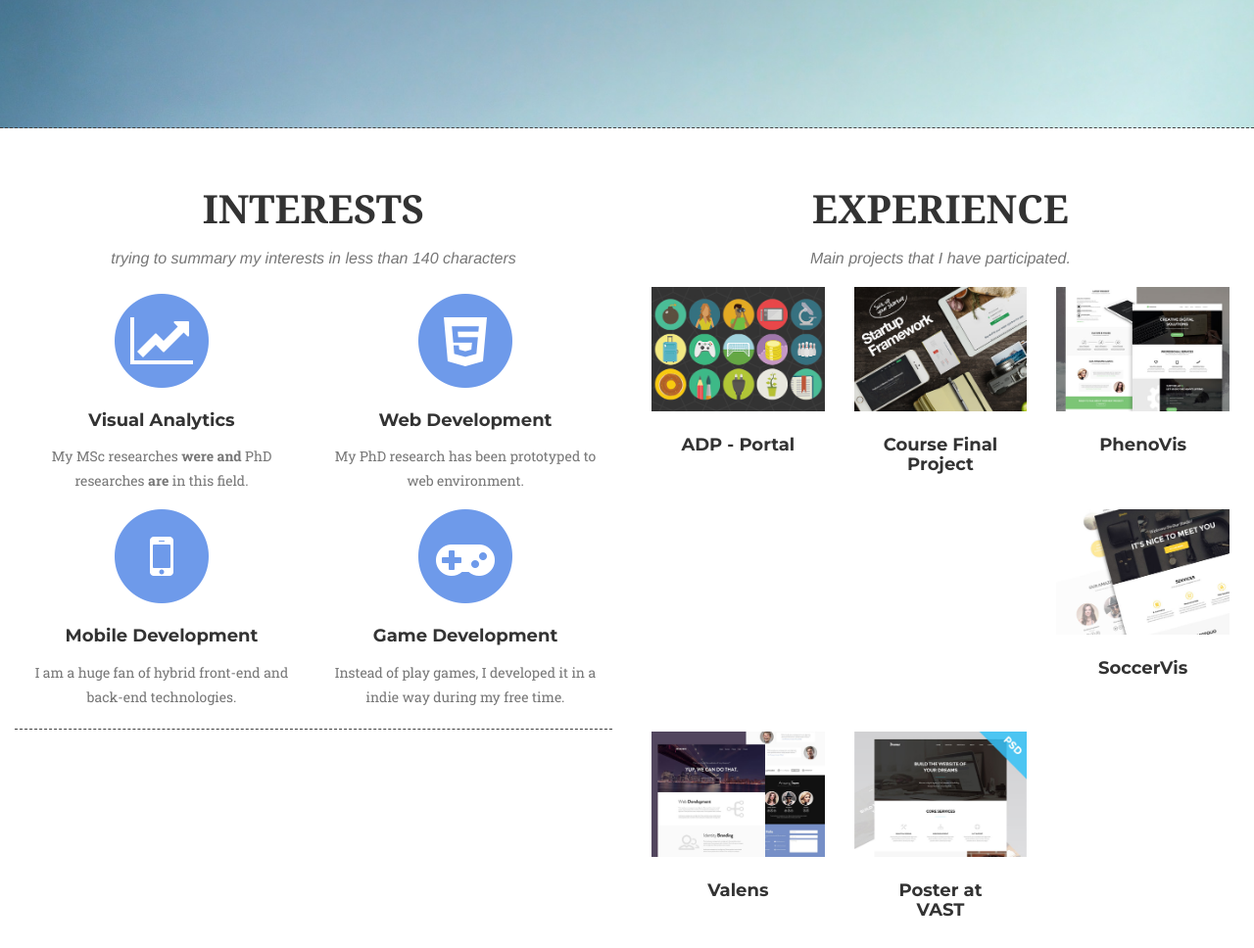
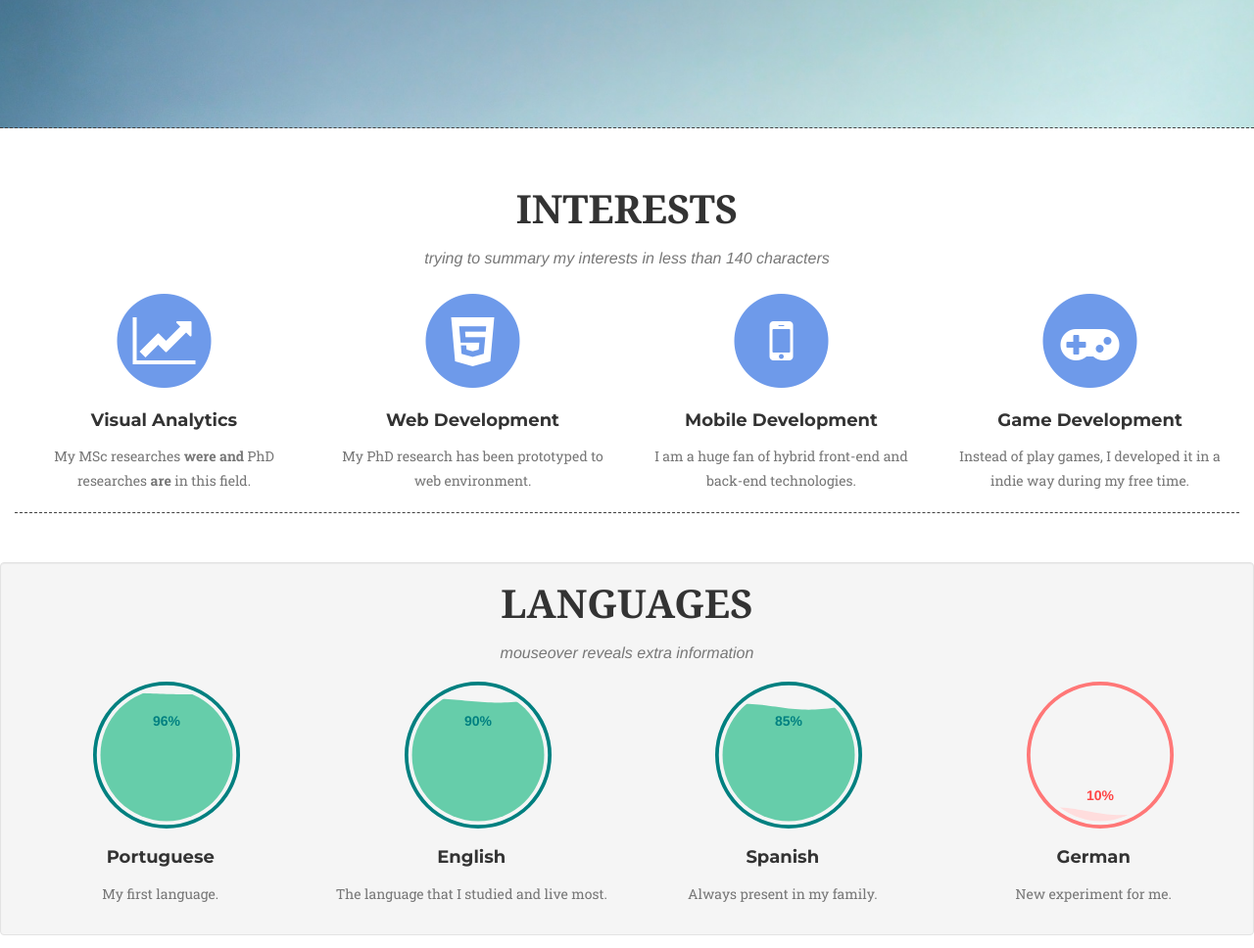
Before and after one commit to rogeraleite/rogeraleite_2015_2020, a plain HTML site: page index.html in a window 1280 px wide. Shown: the part 720-1688 px from the top of the page at 98% size. Drawn offline with nearby package versions, Linux system fonts and the light colour scheme; a web font is replaced by a local one.

Commit message:
excluding projects area

```diff
--- a/index.html
+++ b/index.html
@@ -153,7 +153,7 @@
 <!-- section id="about" class=" col-sm-offset-3 col-md-offset-3 col-lg-offset-3
                                                    col-sm-6 col-md-6 col-lg-6"-->
     <!-- Services Section -->
-    <section id="services" class="col-sm-6 col-md-6 col-lg-6">
+    <section id="services" class="col-sm-12 col-md-12 col-lg-12">
         <div class="container">
             <div class="row">
                 <div class="col-lg-12 text-center">
@@ -162,7 +162,7 @@
                 </div>
             </div>
             <div class="row text-center">
-                <div class="col-md-6">
+                <div class="col-sm-6 col-md-3">
                     <span class="fa-stack fa-4x">
                         <i class="fa fa-circle fa-stack-2x text-primary"></i>
                         <!--<i class="fa fa-graduation-cap fa-stack-1x fa-inverse"></i>-->
@@ -186,7 +186,7 @@
                     -->
                 </div>
 
-                <div class="col-md-6">
+                <div class="col-sm-6 col-md-3">
                     <span class="fa-stack fa-4x">
                         <i class="fa fa-circle fa-stack-2x text-primary"></i>
                         <i class="fa fa-html5 fa-stack-1x fa-inverse"></i>
@@ -195,7 +195,7 @@
                     <p class="text-muted">My PhD research has been prototyped to web environment. </p>
                 </div>
 
-                <div class="col-md-6">
+                <div class="col-sm-6 col-md-3">
                     <span class="fa-stack fa-4x">
                         <i class="fa fa-circle fa-stack-2x text-primary"></i>
                         <i class="fa fa-mobile fa-stack-1x fa-inverse"></i>
@@ -204,7 +204,7 @@
                     <p class="text-muted">I am a huge fan of hybrid front-end and back-end technologies.</p>
                 </div>
 
-                <div class="col-md-6">
+                <div class="col-sm-6 col-md-3">
                     <span class="fa-stack fa-4x">
                         <i class="fa fa-circle fa-stack-2x text-primary"></i>
                         <i class="fa fa-gamepad fa-stack-1x fa-inverse"></i>
@@ -217,7 +217,7 @@
     </section>
 
     <!-- Portfolio Grid Section class="bg-light-gray" -->
-    <section id="portfolio" class="col-sm-6 col-md-6 col-lg-6">
+    <!--section id="portfolio" class="col-sm-6 col-md-6 col-lg-6">
         <div class="container">
             <div class="row">
                 <div class="col-lg-12 text-center">
@@ -237,7 +237,7 @@
                     </a>
                     <div class="portfolio-caption">
                         <h4>ADP - Portal</h4>
-                        <!--p class="text-muted">Developer - Java, WebServices...</p-->
+                        <p class="text-muted">Developer - Java, WebServices...</p>
                     </div>
                 </div>
                 <div class="col-md-4 col-sm-6 portfolio-item">
@@ -251,7 +251,7 @@
                     </a>
                     <div class="portfolio-caption">
                         <h4>Course Final Project</h4>
-                        <!--p class="text-muted">Computer Graphics - C++</p-->
+                        <p class="text-muted">Computer Graphics - C++</p>
                     </div>
                 </div>
                 <div class="col-md-4 col-sm-6 portfolio-item">
@@ -265,7 +265,7 @@
                     </a>
                     <div class="portfolio-caption">
                         <h4>PhenoVis</h4>
-                        <!--p class="text-muted">blabla</p-->
+                        <p class="text-muted">blabla</p>
                     </div>
                 </div>
                 <div class="col-md-4 col-sm-6 portfolio-item">
@@ -279,7 +279,7 @@
                     </a>
                     <div class="portfolio-caption">
                         <h4>SoccerVis</h4>
-                        <!--p class="text-muted">blabla</p-->
+                        <p class="text-muted">blabla</p>
                     </div>
                 </div>
                 <div class="col-md-4 col-sm-6 portfolio-item">
@@ -293,7 +293,7 @@
                     </a>
                     <div class="portfolio-caption">
                         <h4>Valens</h4>
-                        <!--p class="text-muted">Unity, Blender, Git</p-->
+                        <p class="text-muted">Unity, Blender, Git</p>
                     </div>
                 </div>
                 <div class="col-md-4 col-sm-6 portfolio-item">
@@ -307,12 +307,12 @@
                     </a>
                     <div class="portfolio-caption">
                         <h4>Poster at VAST</h4>
-                        <!--p class="text-muted">JS</p-->
+                        <p class="text-muted">JS</p>
                     </div>
                 </div>
             </div>
         </div>
-    </section>
+    </section-->
 
 <!-- .col-xs-   .col-sm-    .col-md-    .col-lg- -->
     <section id="about" class="well col-xs-12">
@@ -363,7 +363,7 @@
         </h3>
     </section>
 
-    <section class="col-lg-6 col-sm-6">
+    <section class="col-lg-12 col-sm-6">
         <div class="container">
             <div class="row">
                 <div class="col-lg-12 text-center">
@@ -371,7 +371,7 @@
                 </div>
             </div>
             <div class="row">
-                <div class="col-lg-12">
+                <div class="col-md-12">
                     <ul class="timeline">
                         <li class="marker-pucrs">
                             <div class="timeline-image">
@@ -472,7 +472,7 @@
         </div>
     </section>
 
-    <section class="col-sm-6 col-md-6 col-lg-6">
+    <section class="col-sm-6 col-md-12 col-lg-12">
         <div class="container">
                 <div class="row">
                 <div class="col-lg-12 text-center">
```
Lines whose indentation alone changed are shown as unchanged.
